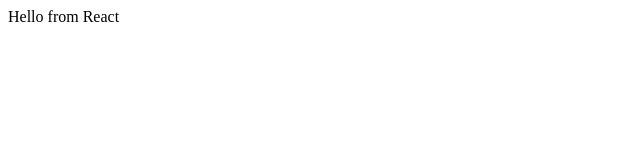
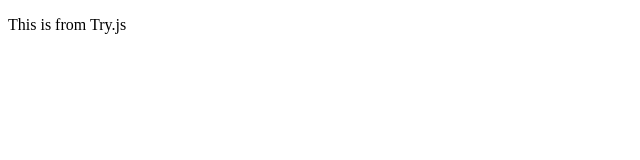
Before and after one commit to MuratOzdemir-dev/indecisionapp, a React (Create React App) app: page / in a window 1280 px wide. Shown: the top 160 px of the page, without its empty margins (0-640 px from the left). Built offline with nearby package versions, Linux system fonts and the light colour scheme.

Commit message:
set structure

```diff
--- a/src/App.js
+++ b/src/App.js
@@ -1,5 +1,12 @@
+import Try from "./Try.js";
+
+
 function App() {
-  return <div>Hello from React</div>;
+  return(
+  <div>
+    <Try/>
+  </div>
+  );
 }
 
 export default App;
--- /dev/null
+++ b/src/Try.js
@@ -0,0 +1,10 @@
+import React from 'react'
+
+export default function Try() {
+
+  return (
+    <div>
+      <p>This is from Try.js</p>
+    </div>
+  )
+}
--- a/src/index.js
+++ b/src/index.js
@@ -3,8 +3,6 @@ import ReactDOM from 'react-dom';
 import App from './App';
 
 ReactDOM.render(
-  <div>
-    <App />
-  </div>,
+  <App />,
   document.getElementById('root')
 );
```
